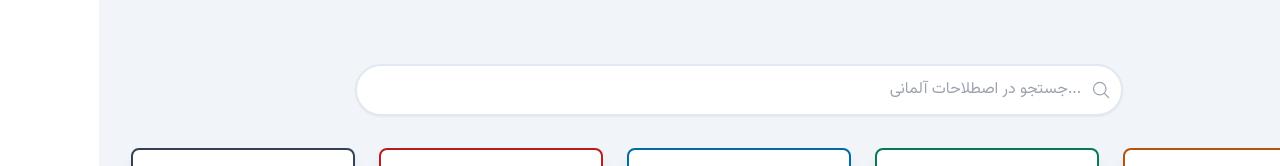
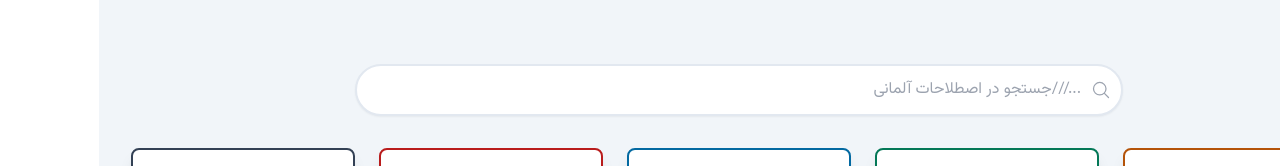
Before and after one commit to apfelboodi/Redewendungen, a React (Vite) app: page / in a window 1280 px wide. Shown: the top 166 px of the page. Built offline with nearby package versions, Linux system fonts and the light colour scheme.

Commit message:
Update App.tsx

```diff
--- a/App.tsx
+++ b/App.tsx
@@ -178,7 +178,7 @@ function App() {
               </span>
               <input
                 type="text"
-                placeholder="جستجو در اصطلاحات آلمانی..."
+                placeholder="جستجو در اصطلاحات آلمانی///..."
                 value={searchQuery}
                 onChange={handleSearchChange}
                 className="w-full pl-10 pr-10 py-3 border-2 border-slate-200 rounded-full shadow-sm focus:outline-none focus:ring-2 focus:ring-sky-500 focus:border-sky-500 transition-colors placeholder:text-right"
```
